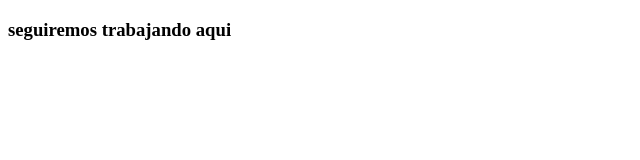
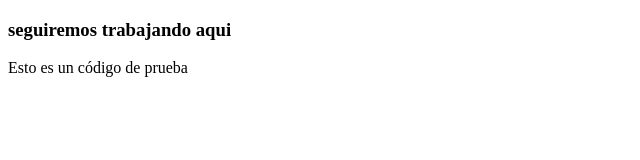
Before and after one commit to D13G022/Ejemplogithub, a plain HTML site: page index.html in a window 1280 px wide. Shown: the whole page, without its empty margins (0-640 px from the left). Drawn offline with Linux system fonts and the light colour scheme.

Commit message:
ediatr los proyectos

```diff
--- a/funciones.js
+++ b/funciones.js
@@ -0,0 +1 @@
+console.log('hola mundo')
--- a/index.html
+++ b/index.html
@@ -8,5 +8,6 @@
 </head>
 <body>
     <h3>seguiremos trabajando aqui</h3>
+    <p>Esto es un código de prueba</p>
 </body>
 </html>
```
